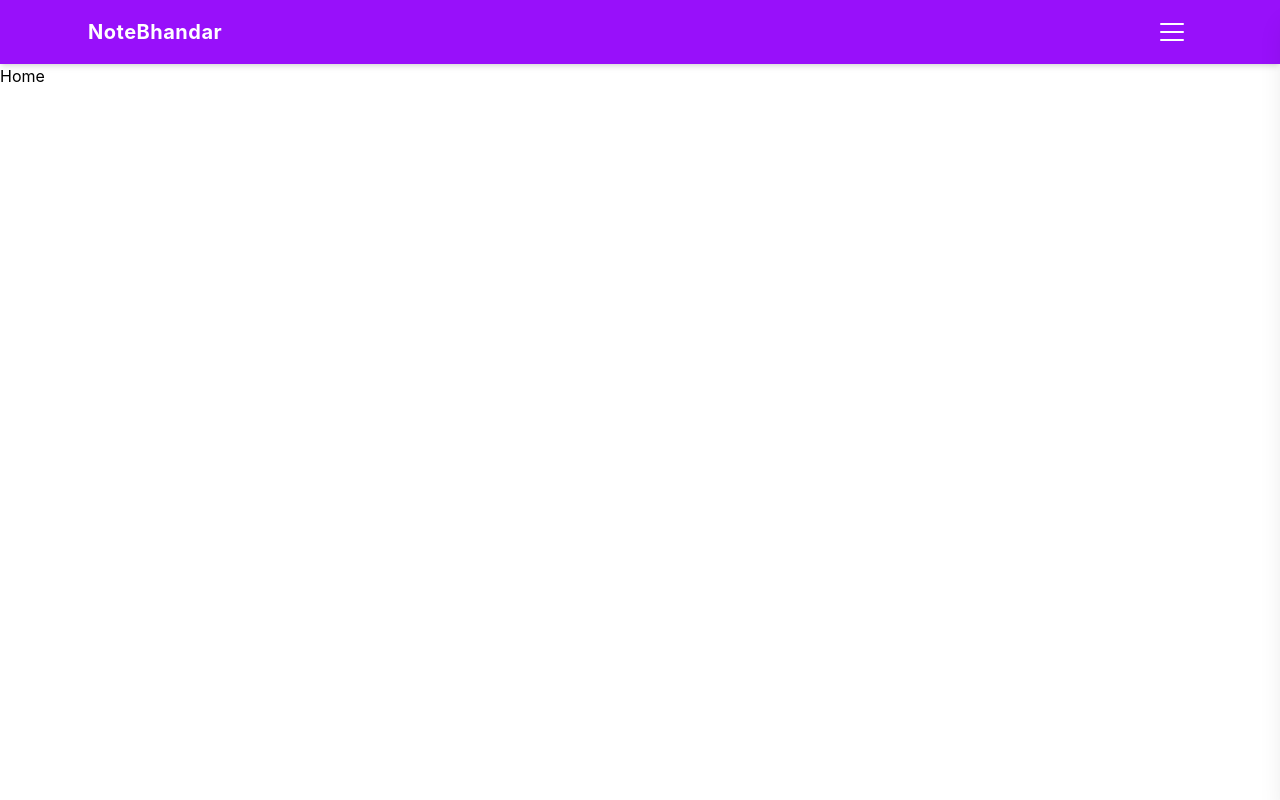
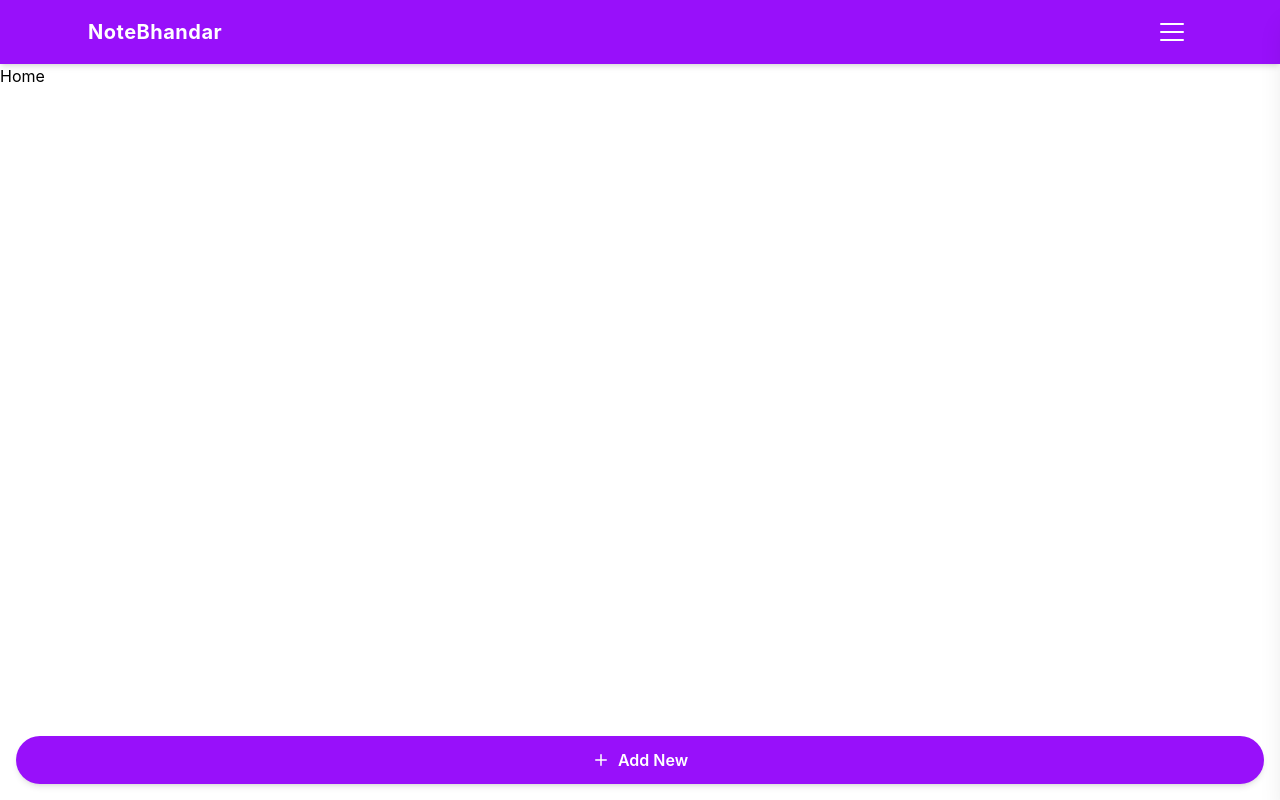
Before and after one commit to Mithlesh-15/NoteBhandar-NotesManager, a React (Vite) app in the folder frontend/: page / in a window 1280 px wide. Built offline with nearby package versions, Linux system fonts and the light colour scheme.

Commit message:
create add new button

```diff
--- a/frontend/package.json
+++ b/frontend/package.json
@@ -11,6 +11,7 @@
   },
   "dependencies": {
     "@tailwindcss/vite": "^4.2.0",
+    "lucide-react": "^0.575.0",
     "react": "^19.1.0",
     "react-dom": "^19.1.0",
     "tailwindcss": "^4.2.0"
--- a/frontend/src/App.jsx
+++ b/frontend/src/App.jsx
@@ -1,12 +1,14 @@
 import React from "react";
 import Home from "./pages/Home";
 import NavBar from "./components/NavBar";
+import AddNew from "./components/AddNew";
 
 function App() {
   return (
     <>
     <NavBar />
     <Home />
+    <AddNew />
     </>
   );
 }
--- /dev/null
+++ b/frontend/src/components/AddNew.jsx
@@ -0,0 +1,18 @@
+import React from "react";
+import { Plus } from "lucide-react";
+
+function AddNew() {
+  return (
+    <div className="fixed bottom-0 left-0 right-0 z-40 px-4 pb-4">
+      <button
+        type="button"
+        className="w-full bg-purple-600 text-white px-6 py-3 rounded-full font-semibold shadow-md hover:bg-purple-700 transition-colors duration-200 flex items-center justify-center gap-2"
+      >
+        <Plus size={18} />
+        <span>Add New</span>
+      </button>
+    </div>
+  );
+}
+
+export default AddNew;
```
Also changed, not shown: 1 other file (tests, documents, lock files or other folders).
